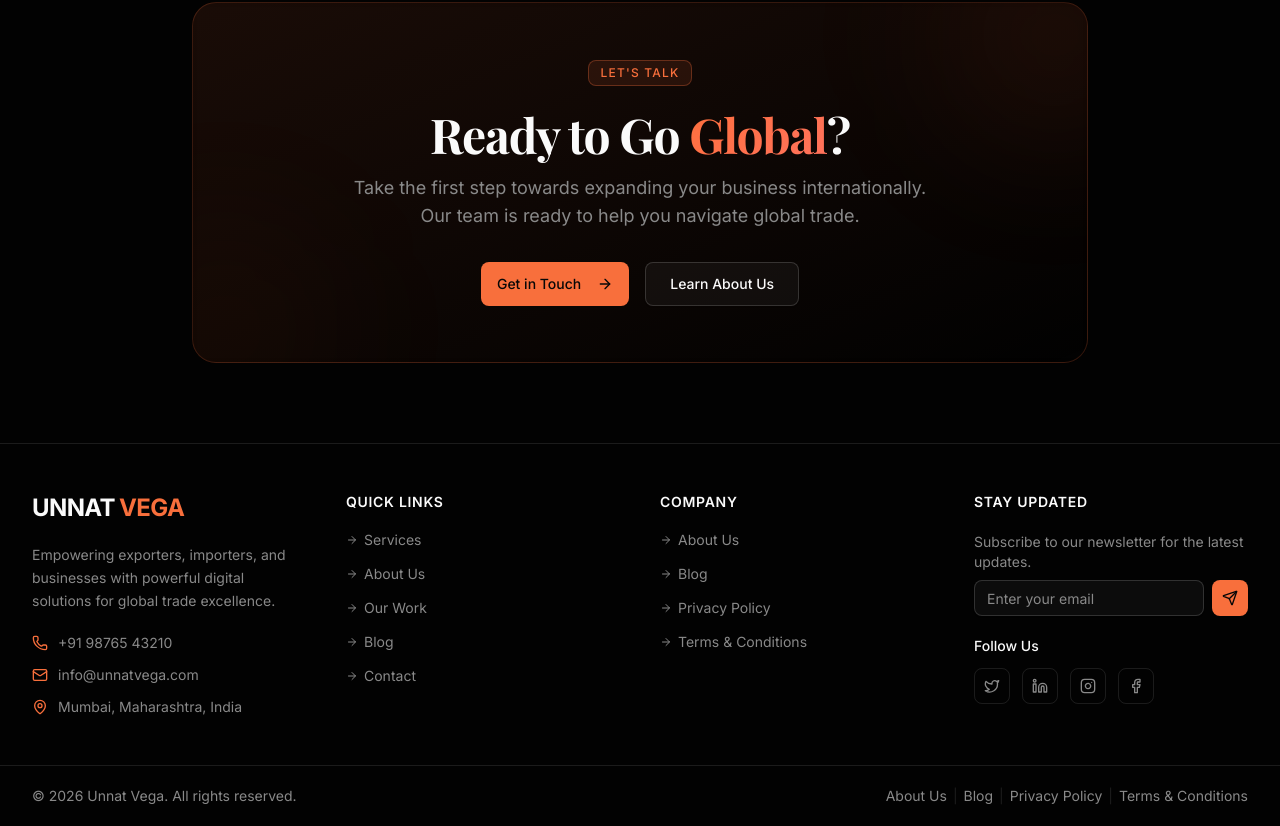
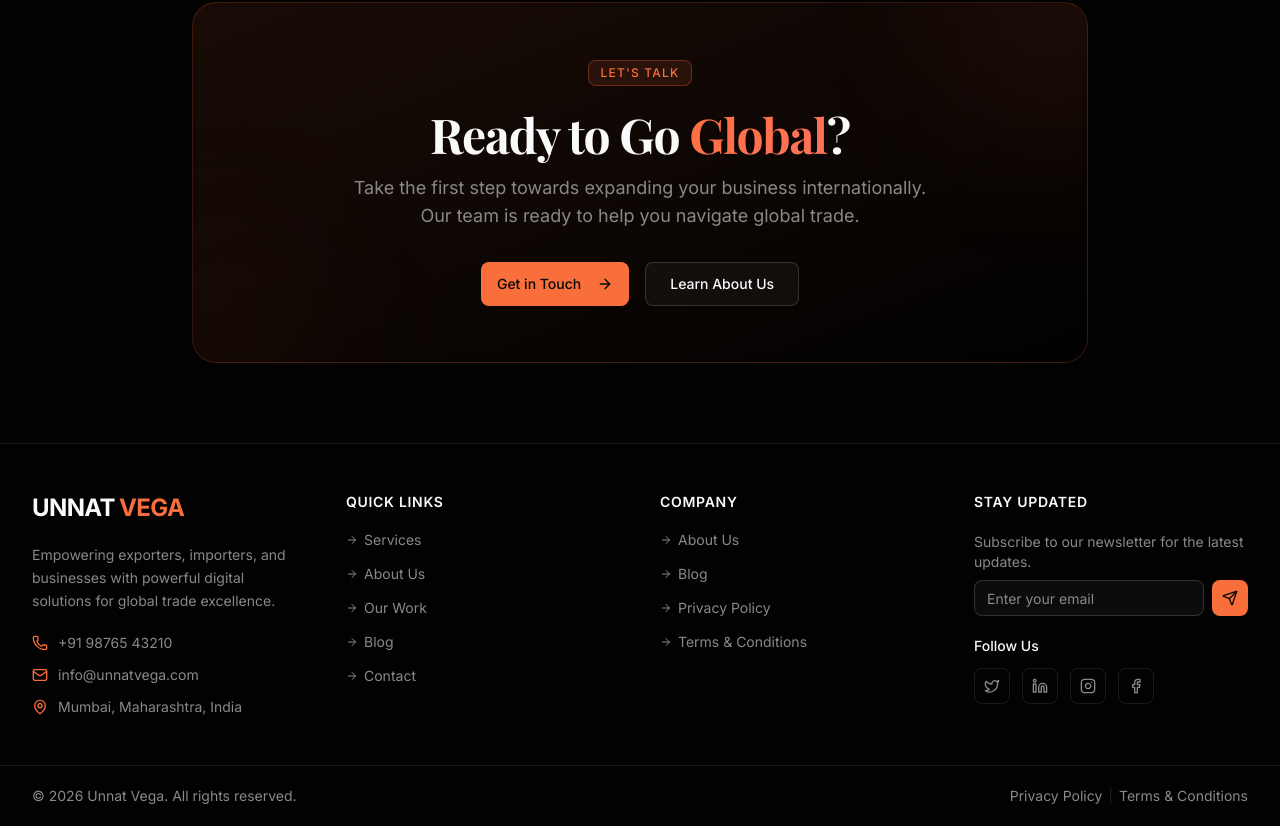
Before and after one commit to Uniquearjav/unnatvega-zai, a Next.js app: page / in a window 1280 px wide. Shown: the part 5593-6419 px from the top of the page. Built offline with nearby package versions, Linux system fonts and the light colour scheme; a web font is replaced by a local one.

Commit message:
dc32cd8e-c820-48bb-9571-ae6e8279500c

```diff
--- a/src/components/footer.tsx
+++ b/src/components/footer.tsx
@@ -39,8 +39,6 @@ const socialLinks = [
 ];
 
 const bottomLinks = [
-  { label: 'About Us', href: '/about' },
-  { label: 'Blog', href: '/blog' },
   { label: 'Privacy Policy', href: '/privacy-policy' },
   { label: 'Terms & Conditions', href: '/terms-and-conditions' },
 ];
```
